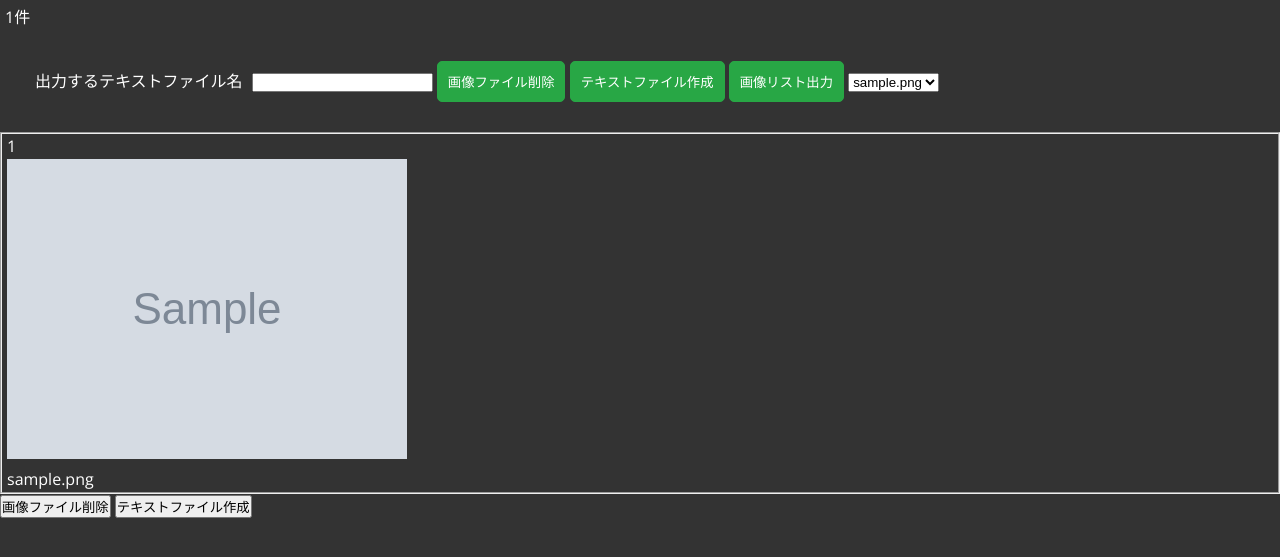
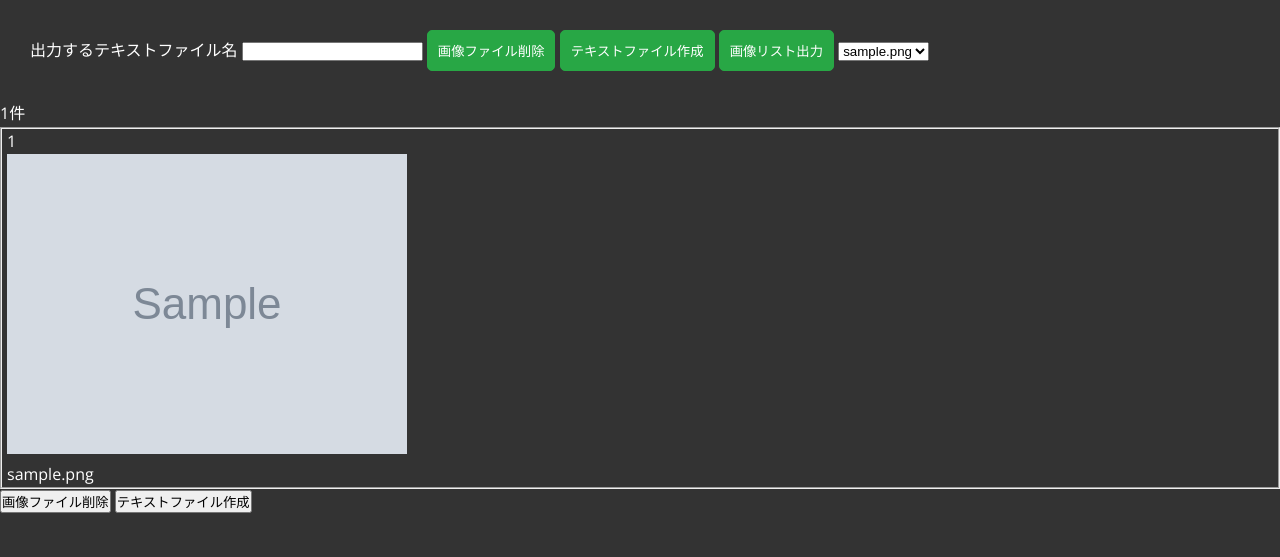
Before and after one commit to hogendan/SuzuImage, a Django app: page /imagelist/1/ in a window 1280 px wide. Shown: the part 70-627 px from the top of the page. Run offline with Django 3.2, Linux system fonts and the light colour scheme; tables that the repository leaves empty hold one stand-in row (values such as "Sample post"); grey boxes marked "Sample" are stand-in pictures.

Commit message:
fix: レイアウト微調整

```diff
--- a/imagelist/static/css/style.css
+++ b/imagelist/static/css/style.css
@@ -166,4 +166,5 @@ header {
 .chkImage:checked + label {
     border-top: 5px #f7c08a solid;
     border-radius: 5px;
+    padding-top: 5px;
  }
--- a/imagelist/static/css/utilities.css
+++ b/imagelist/static/css/utilities.css
@@ -13,6 +13,7 @@
     border-radius: 5px;
     padding: 10px;
     color: #fff;
+    cursor: pointer;
 }
 
 .btn-secondary {
@@ -21,6 +22,7 @@
     border-radius: 5px;
     padding: 5px;
     color: #fff;
+    cursor: pointer;
 }
 
 .btn-primary:hover, .btn-secondary:hover {
--- a/imagelist/templates/imagelist/file_detail.html
+++ b/imagelist/templates/imagelist/file_detail.html
@@ -1,6 +1,7 @@
 {% load static %}
 <!DOCTYPE html>
 <html lang="ja">
+
 <head>
     <meta charset="UTF-8">
     <meta http-equiv="X-UA-Compatible" content="IE=edge">
@@ -10,7 +11,9 @@
     <link rel="stylesheet" href="{% static 'css/utilities.css' %}">
     <title>File Contents</title>
 </head>
+
 <body>
+
     <body>
         <header class="hero min">
             <div id="navbar" class="navbar bg-dark top">
@@ -29,19 +32,22 @@
 
         <form method="post">
             {% csrf_token %}
-            <div style="margin: 5px;">{{imageDatas.count}}件</div>
             <section class="operation">
-                <span style="margin: 5px;">出力するテキストファイル名</span>
+                <span>出力するテキストファイル名</span>
                 <input type="text" name="outputFileName" value="">
-                <input type="submit" class="btn-primary" value="画像ファイル削除" formaction="{% url 'imagelist:deleteimage' imageListId %}">
-                <input type="submit" class="btn-primary" value="テキストファイル作成" formaction="{% url 'imagelist:createimagelistfile' imageListId %}">
-                <input type="submit" class="btn-primary" value="画像リスト出力" formaction="{% url 'imagelist:outputimagelistfile' imageListId %}">
+                <input type="submit" class="btn-primary" value="画像ファイル削除"
+                    formaction="{% url 'imagelist:deleteimage' imageListId %}">
+                <input type="submit" class="btn-primary" value="テキストファイル作成"
+                    formaction="{% url 'imagelist:createimagelistfile' imageListId %}">
+                <input type="submit" class="btn-primary" value="画像リスト出力"
+                    formaction="{% url 'imagelist:outputimagelistfile' imageListId %}">
                 <select name="fileList">
                     {% for file in fileList %}
                     <option value="{{ file.id }}">{{ file.file_name }}</option>
                     {% endfor %}
                 </select>
             </section>
+            <div>{{imageDatas.count}}件</div>
             <section class="images">
                 <fieldset>
                     {% if imageDatas %}
@@ -68,4 +74,5 @@
         </form>
     </body>
 </body>
+
 </html>
```
Lines whose indentation alone changed are shown as unchanged.
